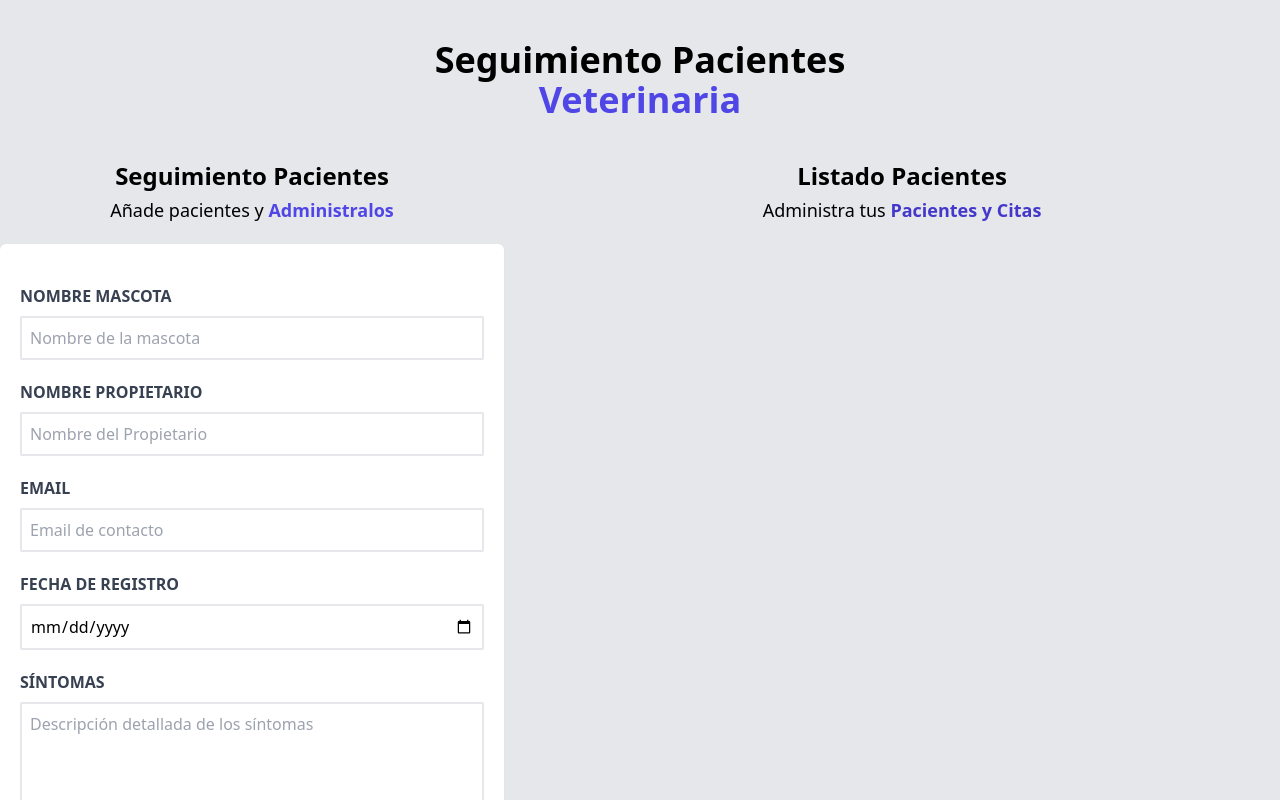
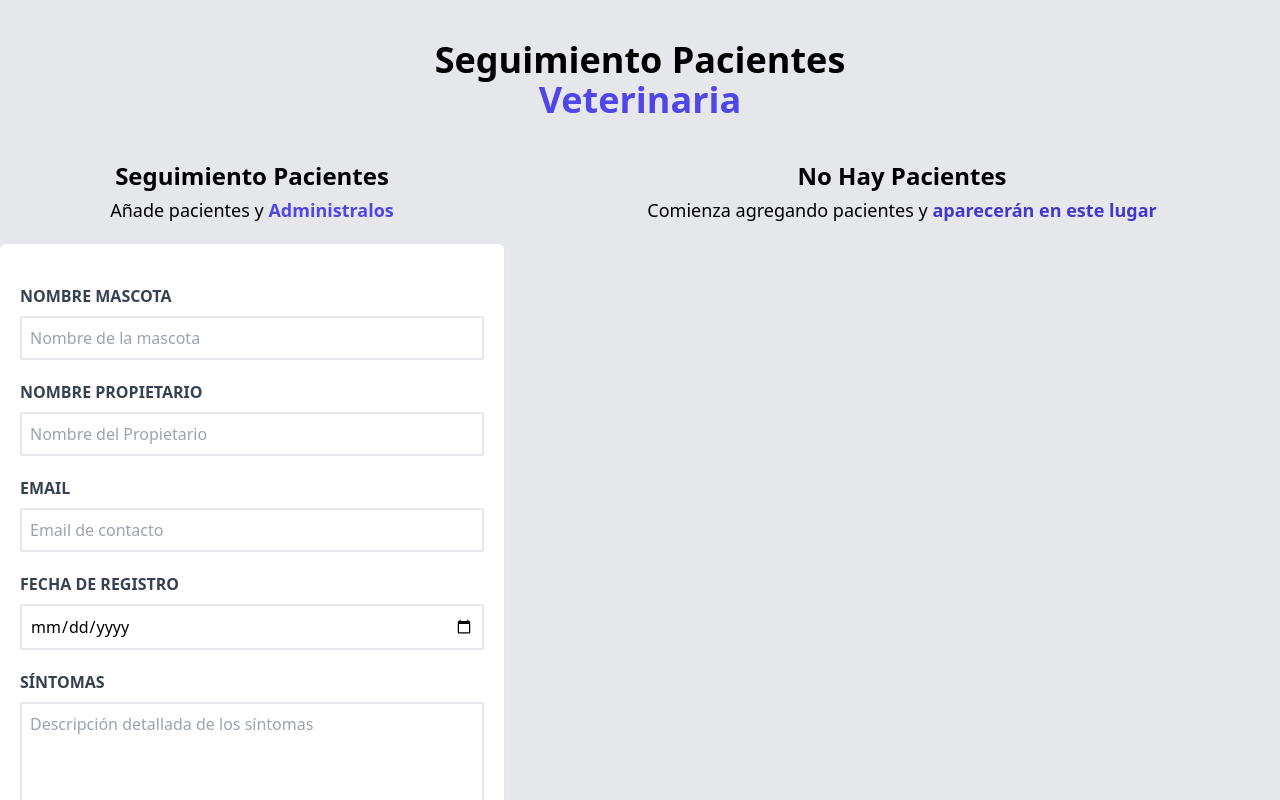
Before and after one commit to alexglzrys/react-admin-pacientes, a React (Vite) app: page / in a window 1280 px wide. Shown: the top 800 px of the page. Built offline with nearby package versions, Linux system fonts and the light colour scheme.

Commit message:
llenar formulario con información del paciente a editar

```diff
--- a/src/App.jsx
+++ b/src/App.jsx
@@ -8,18 +8,24 @@ function App() {
   // Estado que se comparte en varios componentes, debe ser declarado de en el nivel más alto
   // Estado para el listado de pacientes
   const [pacientes, setPacientes] = useState([]);
+  // Variable de estado para verificar si hay un paciente seleccionado para editar
+  const [paciente, setPaciente] = useState({});
 
   // Controlador para agregar un nuevo paciente al listado
   const handleAgregarPaciente = (nuevo_paciente) => {
     setPacientes([...pacientes, nuevo_paciente]);
   }
 
+  const handleSeleccionarPaciente = (paciente_seleccionado) => {
+    setPaciente(paciente_seleccionado);
+  }
+
   return (
     <main className="container mx-auto h-full">
       <Header />
       <div className="md:flex">
-        <Formulario handleAgregarPaciente={handleAgregarPaciente} />
-        <ListadoPacientes pacientes={pacientes} />
+        <Formulario handleAgregarPaciente={handleAgregarPaciente} paciente={paciente} />
+        <ListadoPacientes pacientes={pacientes} handleSeleccionarPaciente={handleSeleccionarPaciente} />
       </div>
     </main>
   );
--- a/src/components/Formulario.jsx
+++ b/src/components/Formulario.jsx
@@ -1,7 +1,7 @@
-import { useState } from "react";
+import { useEffect, useState } from "react";
 import { Error } from "./Error";
 
-export const Formulario = ({ handleAgregarPaciente }) => {
+export const Formulario = ({ handleAgregarPaciente, paciente }) => {
   // Declaración del estado de cada input del formulario
   const [mascota, setMascota] = useState("");
   const [propietario, setPropietario] = useState("");
@@ -11,6 +11,14 @@ export const Formulario = ({ handleAgregarPaciente }) => {
 
   // variable de estado para los errores de formulario
   const [error, setError] = useState(false);
+
+  // Efecto secundario para llenar el formulario si hay un paciente seleccionado para proceder a editarlo
+  useEffect(() => {
+    // Verificar si el objeto paciente tiene información
+    if (Object.keys(paciente).length > 0) {
+      llenarFormulario(paciente);
+    }
+  }, [paciente]);
 
   // controlador de envio de formulario
   const handleSubmit = (e) => {
@@ -48,7 +56,15 @@ export const Formulario = ({ handleAgregarPaciente }) => {
     const random = Math.random().toString(16).substring(2);
     const timestamp = Date.now().toString(16);
     return random + timestamp;
-  }
+  };
+
+  const llenarFormulario = (paciente) => {
+    setMascota(paciente.mascota);
+    setPropietario(paciente.propietario);
+    setEmail(paciente.email);
+    setRegistro(paciente.registro);
+    setSintomas(paciente.sintomas);
+  };
 
   return (
     <div className="md:w-1/2 lg:w-2/5">
@@ -159,7 +175,7 @@ export const Formulario = ({ handleAgregarPaciente }) => {
           type="submit"
           className="w-full bg-indigo-800 text-white p-3 uppercase hover:bg-indigo-900 cursor-pointer transition-colors"
         >
-          Agregar Paciente
+          {paciente.id ? 'Editar Paciente' : 'Agregar Paciente'}
         </button>
       </form>
     </div>
--- a/src/components/ListadoPacientes.jsx
+++ b/src/components/ListadoPacientes.jsx
@@ -1,8 +1,10 @@
 import { Paciente } from "./Paciente";
 
-export const ListadoPacientes = ({ pacientes }) => {
+export const ListadoPacientes = ({ pacientes, handleSeleccionarPaciente }) => {
   return (
     <div className="md:w-1/2 lg:w-3/5 md:ml-5">
+      {pacientes && pacientes.length ? (
+        <>
           <h3 className="font-black text-center text-2xl mb-1">
             Listado Pacientes
           </h3>
@@ -13,9 +15,23 @@ export const ListadoPacientes = ({ pacientes }) => {
           <div className="md:h-screen md:overflow-y-scroll mb-10">
             {/* Mostrar cada uno de los pacientes registrados en el listado - Es una mala práctica hacer uso del index del arreglo como valor del prop key */}
             {pacientes.map((paciente, index) => (
-          <Paciente key={paciente.id} paciente={paciente} />
+              <Paciente key={paciente.id} paciente={paciente} handleSeleccionarPaciente={handleSeleccionarPaciente} />
             ))}
           </div>
+        </>
+      ) : (
+        <>
+          <h3 className="font-black text-center text-2xl mb-1">
+            No Hay Pacientes
+          </h3>
+          <p className="text-center text-lg mb-5">
+            Comienza agregando pacientes y{" "}
+            <span className="text-indigo-700 font-bold">
+              aparecerán en este lugar
+            </span>
+          </p>
+        </>
+      )}
     </div>
   );
 };
--- a/src/components/Paciente.jsx
+++ b/src/components/Paciente.jsx
@@ -1,6 +1,6 @@
-export const Paciente = ({paciente}) => {
+export const Paciente = ({ paciente, handleSeleccionarPaciente }) => {
   // destructurar las propiedades del objeto paciente
-  const {mascota, propietario, email, registro, sintomas} = paciente;
+  const { mascota, propietario, email, registro, sintomas } = paciente;
   return (
     <div className="bg-white rounded-md py-10 px-5 shadow-sm mb-4">
       <p className="font-bold uppercase mb-3 text-gray-700">
@@ -8,24 +8,33 @@ export const Paciente = ({paciente}) => {
       </p>
       <p className="font-bold uppercase mb-3 text-gray-700">
         Propietario:{" "}
-        <span className="font-normal normal-case">
-          {propietario}
-        </span>
+        <span className="font-normal normal-case">{propietario}</span>
       </p>
       <p className="font-bold uppercase mb-3 text-gray-700">
-        Email:{" "}
-        <span className="font-normal normal-case">{email}</span>
+        Email: <span className="font-normal normal-case">{email}</span>
       </p>
       <p className="font-bold uppercase mb-3 text-gray-700">
         Fecha Registro:{" "}
         <span className="font-normal normal-case">{registro}</span>
       </p>
       <p className="font-bold uppercase mb-3 text-gray-700">
-        Síntomas:{" "}
-        <span className="font-normal normal-case">
-          {sintomas}
-        </span>
+        Síntomas: <span className="font-normal normal-case">{sintomas}</span>
       </p>
+      <div className="mt-6 flex justify-between">
+        <button
+          type="button"
+          className="uppercase bg-indigo-700 text-white p-2 w-32 rounded-md"
+          onClick={() => handleSeleccionarPaciente(paciente)}
+        >
+          Editar
+        </button>
+        <button
+          type="button"
+          className="uppercase bg-red-700 text-white p-2 w-32 rounded-md"
+        >
+          Eliminar
+        </button>
+      </div>
     </div>
   );
 };
```
Lines whose indentation alone changed are shown as unchanged.
